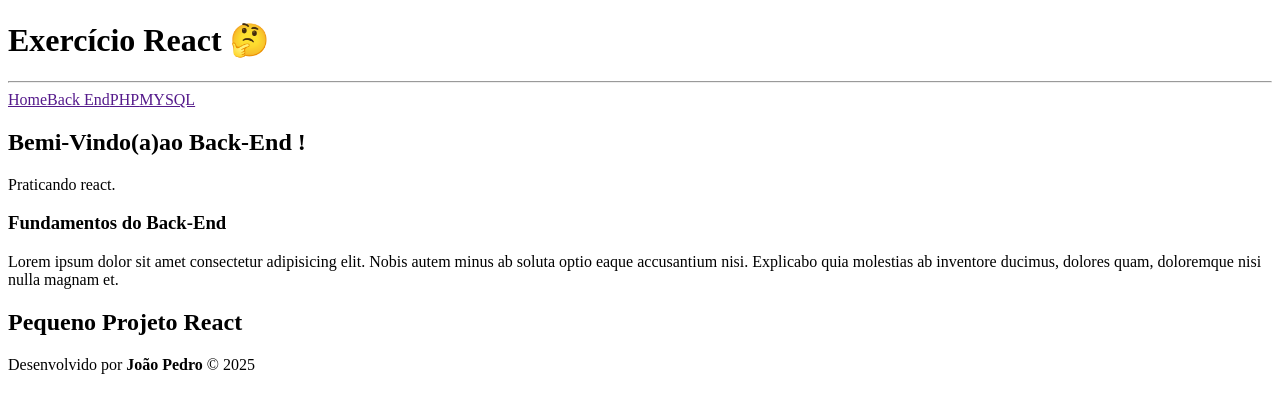
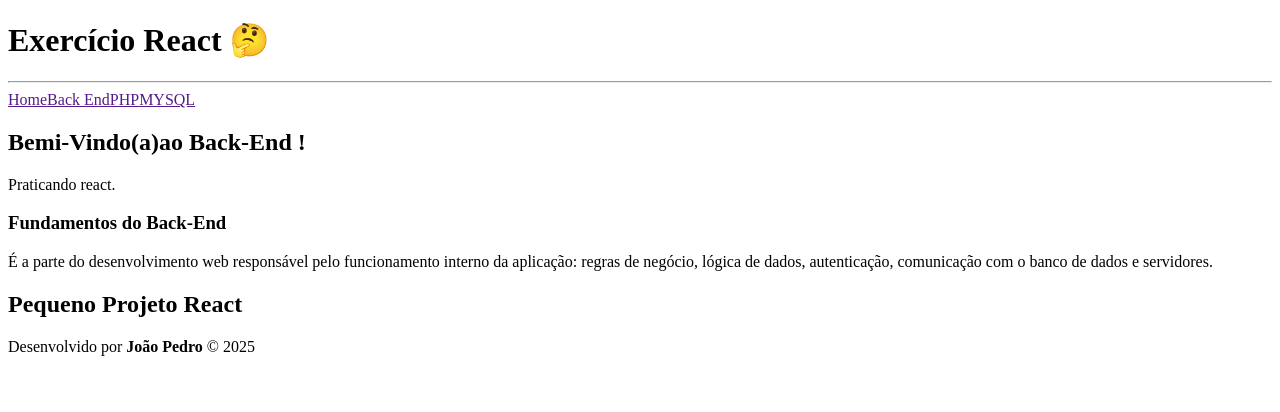
Before and after one commit to joaopedro-style/exercicio-react, a React (Vite) app: page / in a window 1280 px wide. Shown: the top 412 px of the page. Built offline with nearby package versions, Linux system fonts and the light colour scheme.

Commit message:
reajusta paragrafo

```diff
--- a/src/components/Artigo.tsx
+++ b/src/components/Artigo.tsx
@@ -3,9 +3,9 @@ export default function Artigo() {
     <article>
       <h3>Fundamentos do Back-End</h3>
       <p>
-        Lorem ipsum dolor sit amet consectetur adipisicing elit. Nobis autem
-        minus ab soluta optio eaque accusantium nisi. Explicabo quia molestias
-        ab inventore ducimus, dolores quam, doloremque nisi nulla magnam et.
+        É a parte do desenvolvimento web responsável pelo funcionamento interno
+        da aplicação: regras de negócio, lógica de dados, autenticação,
+        comunicação com o banco de dados e servidores.
       </p>
     </article>
   );
```
